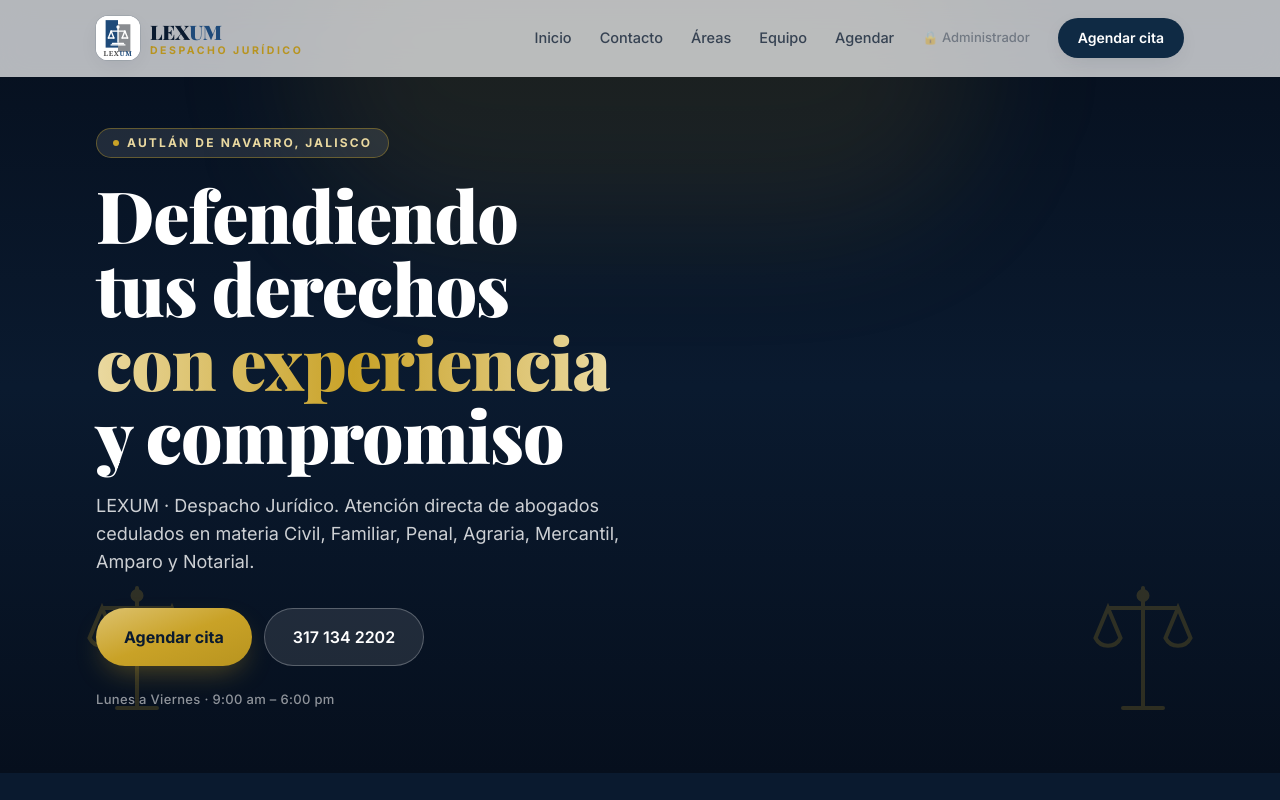
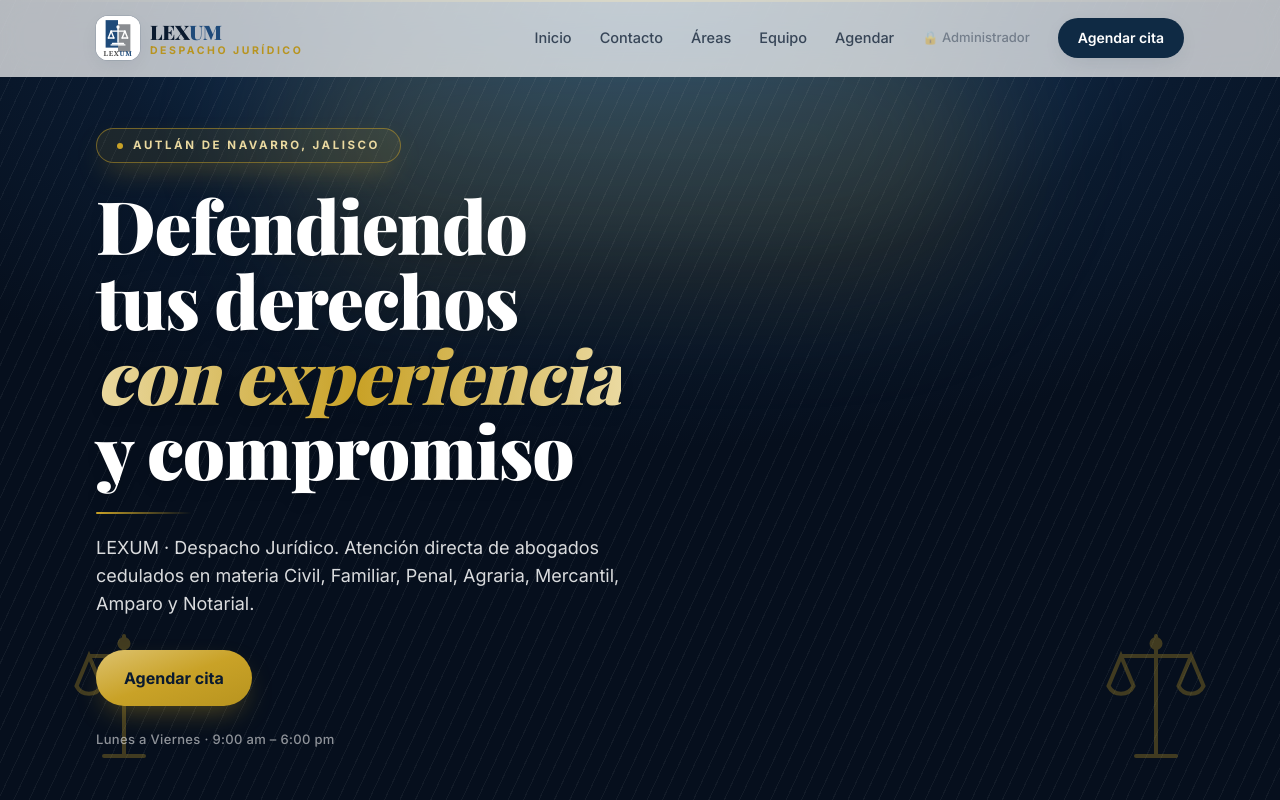
Before and after one commit to AlexisOsorio256/LEXUM, a Next.js app: page / in a window 1280 px wide. Shown: the top 800 px of the page. Built offline with nearby package versions, Linux system fonts and the light colour scheme; a web font is replaced by a local one.

Commit message:
Hero con contraste; formulario con fecha y hora; sin numero en inicio

```diff
--- a/src/components/Agendar.tsx
+++ b/src/components/Agendar.tsx
@@ -13,6 +13,8 @@
 export default function Agendar({ areas, waNumber }: Props) {
   const [nombre, setNombre] = useState("");
   const [area, setArea] = useState("");
+  const [fecha, setFecha] = useState("");
+  const [hora, setHora] = useState("");
   const [mensaje, setMensaje] = useState("");
   const [error, setError] = useState("");
 
@@ -37,7 +39,7 @@
       return;
     }
     setError("");
-    const url = citaLink({ nombre, area, mensaje }, waNumber);
+    const url = citaLink({ nombre, area, fecha, hora, mensaje }, waNumber);
     window.open(url, "_blank", "noopener");
   }
 
@@ -100,6 +102,29 @@
             <option value="Otro asunto">Otro asunto</option>
           </select>
 
+          <div className="mt-4 grid grid-cols-2 gap-3">
+            <div>
+              <label className="label" htmlFor="cita-fecha">Fecha preferida</label>
+              <input
+                id="cita-fecha"
+                type="date"
+                className="field"
+                value={fecha}
+                onChange={(e) => setFecha(e.target.value)}
+              />
+            </div>
+            <div>
+              <label className="label" htmlFor="cita-hora">Hora preferida</label>
+              <input
+                id="cita-hora"
+                type="time"
+                className="field"
+                value={hora}
+                onChange={(e) => setHora(e.target.value)}
+              />
+            </div>
+          </div>
+
           <label className="label mt-4" htmlFor="cita-msg">Cuéntanos en 1-2 líneas (opcional)</label>
           <textarea
             id="cita-msg"
--- a/src/components/Contacto.tsx
+++ b/src/components/Contacto.tsx
@@ -53,7 +53,8 @@
   ];
 
   return (
-    <section id="contacto" className="bg-navy-900 text-white">
+    <section id="contacto" className="relative bg-navy-800 text-white">
+      <div aria-hidden className="pointer-events-none absolute inset-0 bg-[radial-gradient(ellipse_60%_50%_at_50%_0%,rgba(201,162,39,0.12)_0%,transparent_70%)]" />
       <div className="mx-auto max-w-6xl px-4 py-14 md:py-20 lg:px-8">
         <div className="reveal mx-auto max-w-2xl text-center">
           <p className="eyebrow mx-auto !border-gold-400/40 !bg-white/10 !text-gold-200">
--- a/src/components/Hero.tsx
+++ b/src/components/Hero.tsx
@@ -1,6 +1,5 @@
 "use client";
 
-import { telLink } from "@/lib/whatsapp";
 import type { SiteSettings } from "@/lib/types";
 
 type Props = { settings: SiteSettings };
@@ -13,30 +12,40 @@
   return (
     <section id="inicio" className="relative overflow-hidden bg-navy-950 text-white">
       <div aria-hidden className="pointer-events-none absolute inset-0">
-        <div className="absolute inset-0 bg-gradient-to-b from-navy-950 via-navy-900 to-navy-950" />
-        <div className="absolute -top-24 left-1/2 h-[320px] w-[680px] -translate-x-1/2 rounded-full bg-gold-400/10 blur-3xl" />
-        <div className="absolute bottom-10 left-[6%] hidden opacity-20 lg:block">
+        <div className="absolute inset-0 bg-[radial-gradient(ellipse_70%_55%_at_50%_0%,#1E4A7A_0%,#0A1A2F_62%,#060F1D_100%)]" />
+        <div
+          className="absolute inset-0 opacity-[0.05]"
+          style={{
+            backgroundImage:
+              "repeating-linear-gradient(115deg, #fff 0, #fff 1px, transparent 1px, transparent 14px)",
+          }}
+        />
+        <div className="absolute left-1/2 top-0 h-[280px] w-[min(720px,90vw)] -translate-x-1/2 rounded-full bg-gold-400/15 blur-3xl" />
+        <div className="absolute bottom-8 left-[5%] hidden opacity-30 lg:block">
           <ScaleMark />
         </div>
-        <div className="absolute bottom-10 right-[6%] hidden opacity-20 lg:block">
+        <div className="absolute bottom-8 right-[5%] hidden opacity-30 lg:block">
           <ScaleMark />
         </div>
       </div>
+      <div aria-hidden className="absolute inset-x-0 top-0 h-[2px] bg-gradient-to-r from-transparent via-gold-400 to-transparent" />
+      <div aria-hidden className="absolute inset-x-0 bottom-0 h-[2px] bg-gradient-to-r from-transparent via-gold-400/70 to-transparent" />
 
       <div className="relative mx-auto max-w-6xl px-4 pb-12 pt-24 md:pb-16 md:pt-32 lg:px-8">
         <div className="max-w-2xl">
-          <p className="hero-enter eyebrow !border-gold-400/40 !bg-white/10 !text-gold-200">
+          <p className="hero-enter inline-flex items-center gap-2.5 rounded-full border border-gold-400/50 bg-gold-400/10 px-5 py-2 text-[11.5px] font-bold uppercase tracking-[0.22em] text-gold-200 shadow-gold">
             <span className="h-1.5 w-1.5 rounded-full bg-gold-400" />
             {settings.city}
           </p>
-          <h1 className="hero-enter hero-enter-1 mt-5 font-serif text-[clamp(2.5rem,8vw,4.5rem)] font-black leading-[1.02]">
+          <h1 className="hero-enter hero-enter-1 mt-6 font-serif text-[clamp(2.6rem,8vw,4.6rem)] font-black leading-[1.02] drop-shadow-lg">
             Defendiendo tus derechos{" "}
-            <span className="bg-gradient-to-r from-gold-200 via-gold-400 to-gold-200 bg-clip-text text-transparent">
+            <em className="bg-gradient-to-r from-gold-200 via-gold-400 to-gold-200 bg-clip-text text-transparent">
               con experiencia
-            </span>{" "}
+            </em>{" "}
             y compromiso
           </h1>
-          <p className="hero-enter hero-enter-2 mt-5 max-w-xl text-[15.5px] leading-relaxed text-white/80 md:text-lg">
+          <div aria-hidden className="hero-enter hero-enter-2 mt-6 h-[2px] w-24 rounded bg-gradient-to-r from-gold-400 to-transparent" />
+          <p className="hero-enter hero-enter-2 mt-5 max-w-xl text-[15.5px] leading-relaxed text-white/85 md:text-lg">
             {settings.brand_name} · {settings.tagline}. Atención directa de
             abogados cedulados en materia Civil, Familiar, Penal, Agraria,
             Mercantil, Amparo y Notarial.
@@ -44,12 +53,6 @@
           <div className="hero-enter hero-enter-3 mt-8 flex flex-col gap-3 sm:flex-row">
             <a href="#agendar" className="btn-gold w-full sm:w-auto">
               Agendar cita
-            </a>
-            <a
-              href={telLink(settings.whatsapp_number)}
-              className="w-full rounded-full border border-white/25 bg-white/10 px-7 py-4 text-center text-base font-semibold text-white backdrop-blur transition hover:bg-white/20 active:scale-[0.98] sm:w-auto"
-            >
-              {settings.phone_display}
             </a>
           </div>
           <p className="hero-enter hero-enter-3 mt-6 text-[13px] font-medium tracking-wide text-white/55">
--- a/src/lib/whatsapp.ts
+++ b/src/lib/whatsapp.ts
@@ -20,17 +20,28 @@
 export type CitaDatos = {
   nombre: string;
   area: string;
+  fecha: string;
+  hora: string;
   mensaje: string;
 };
+
+function fechaCorta(iso: string): string {
+  const m = iso.match(/^(\d{4})-(\d{2})-(\d{2})$/);
+  return m ? `${m[3]}/${m[2]}/${m[1]}` : iso;
+}
 
 /** Arma el mensaje del formulario Agendar cita. */
 export function citaLink(d: CitaDatos, waNumber: string): string {
   const nombre = d.nombre.trim() || "un cliente";
   const area = d.area.trim() || "asesoría general";
   const extra = d.mensaje.trim();
+  const cuando =
+    d.fecha.trim() || d.hora.trim()
+      ? ` Prefiero el ${fechaCorta(d.fecha.trim())}${d.hora.trim() ? ` a las ${d.hora.trim()}` : ""}.`
+      : "";
   const texto =
     `Hola LEXUM, soy ${nombre}. ` +
-    `Quiero agendar una cita de ${area}.` +
+    `Quiero agendar una cita de ${area}.${cuando}` +
     (extra ? ` Mi caso: ${extra}` : "");
   return buildWaLink(waNumber, texto);
 }
```
